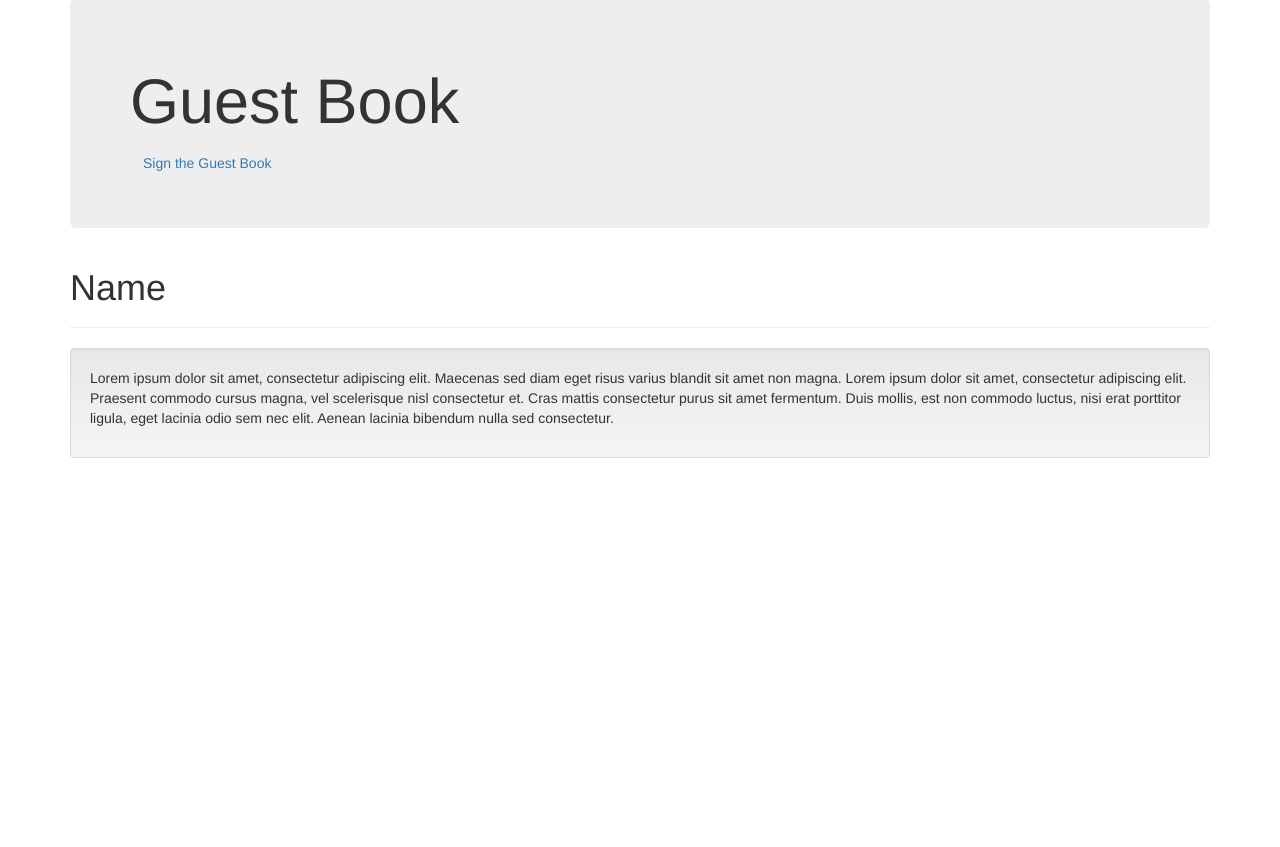
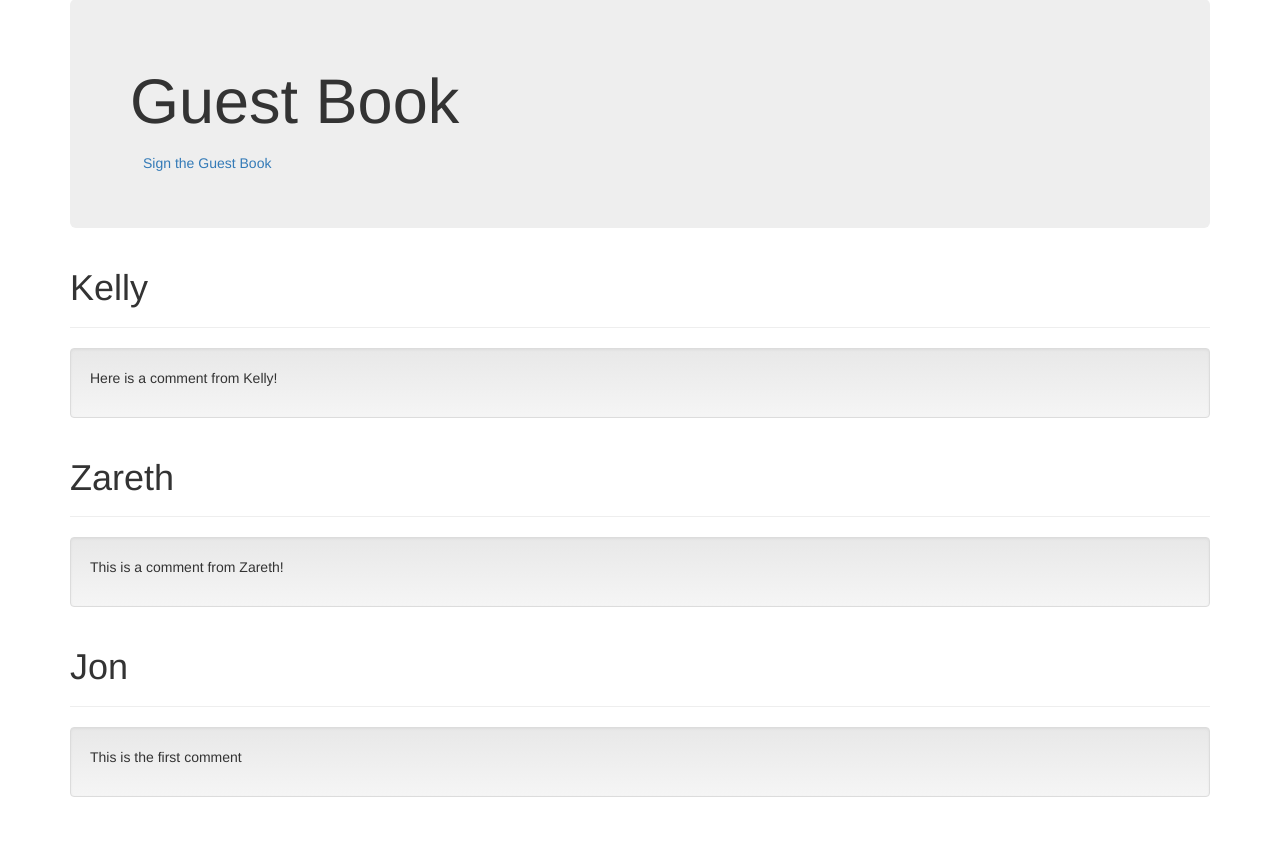
Before and after one commit to Kuradag/solarpv_brown, a Django app: page /guestbook/ in a window 1280 px wide. Shown: the part 71-918 px from the top of the page. Before the commit the page ends 529 px from the top, so only its background shows below. Run offline with Django 3.2, Linux system fonts and the light colour scheme; data comes from the database, SQL or seed files in the repository; both versions use the stored data as it was after the commit; some libraries are stand-ins or nearby versions.

Commit message:
finished django video 1 - Jonathan Brown 3/18/2020

```diff
--- /dev/null
+++ b/PD6Project/guestbook/forms.py
@@ -0,0 +1,5 @@
+from django import forms
+
+class CommentForm(forms.Form):
+    name = forms.CharField(max_length=20, widget=forms.TextInput(attrs={'class': 'form-control', 'placeholder' : 'Name'}))
+    comment = forms.CharField(widget=forms.Textarea(attrs={'class':'form-control','placeholder':'Comment'}))
--- a/PD6Project/guestbook/models.py
+++ b/PD6Project/guestbook/models.py
@@ -6,3 +6,6 @@ class Comment(models.Model):
     name = models.CharField(max_length=20)
     comment = models.TextField()
     date_added = models.DateTimeField(default=timezone.now)
+
+    def __str__(self):
+        return '<Name: {}, ID {}>'.format(self.name, self.id)
--- a/PD6Project/guestbook/templates/guestbook/index.html
+++ b/PD6Project/guestbook/templates/guestbook/index.html
@@ -30,12 +30,14 @@
         <a type="button" class="btn btn-link" href="{% url 'sign' %}">Sign the Guest Book</a>
       </div>
 
+      {% for c in comments %}
       <div class="page-header">
-        <h1>Name</h1>
+        <h1>{{c.name}}</h1>
       </div>
       <div class="well">
-        <p>Lorem ipsum dolor sit amet, consectetur adipiscing elit. Maecenas sed diam eget risus varius blandit sit amet non magna. Lorem ipsum dolor sit amet, consectetur adipiscing elit. Praesent commodo cursus magna, vel scelerisque nisl consectetur et. Cras mattis consectetur purus sit amet fermentum. Duis mollis, est non commodo luctus, nisi erat porttitor ligula, eget lacinia odio sem nec elit. Aenean lacinia bibendum nulla sed consectetur.</p>
+        <p>{{ c.comment }}</p>
       </div>
+      {% endfor %}
 
     </div> <!-- /container -->
 
--- a/PD6Project/guestbook/views.py
+++ b/PD6Project/guestbook/views.py
@@ -1,9 +1,27 @@
-from django.shortcuts import render
+from django.shortcuts import render, redirect
+from .models import Comment
+from .forms import CommentForm
 
 # Create your views here.
 
 def index(request):
-    return render(request, 'guestbook/index.html')
+    #'-' means reverse order
+    comments = Comment.objects.order_by('-date_added')
+
+    context = {'comments': comments}
+    return render(request, 'guestbook/index.html', context)
 
 def sign(request):
-    return render(request, 'guestbook/sign.html')
+    if request.method == 'POST':
+        form = CommentForm(request.POST)
+
+        if form.is_valid():
+            new_comment = Comment(name=request.POST['name'], comment=request.POST['comment'])
+            new_comment.save()
+            return redirect('index')
+
+    else:
+        form = CommentForm()
+
+    context = {'form': form}
+    return render(request, 'guestbook/sign.html', context)
```
Also changed, not shown: PD6Project/guestbook/templates/guestbook/sign.html (+4 -3 lines), PD6Project/db.sqlite3.
